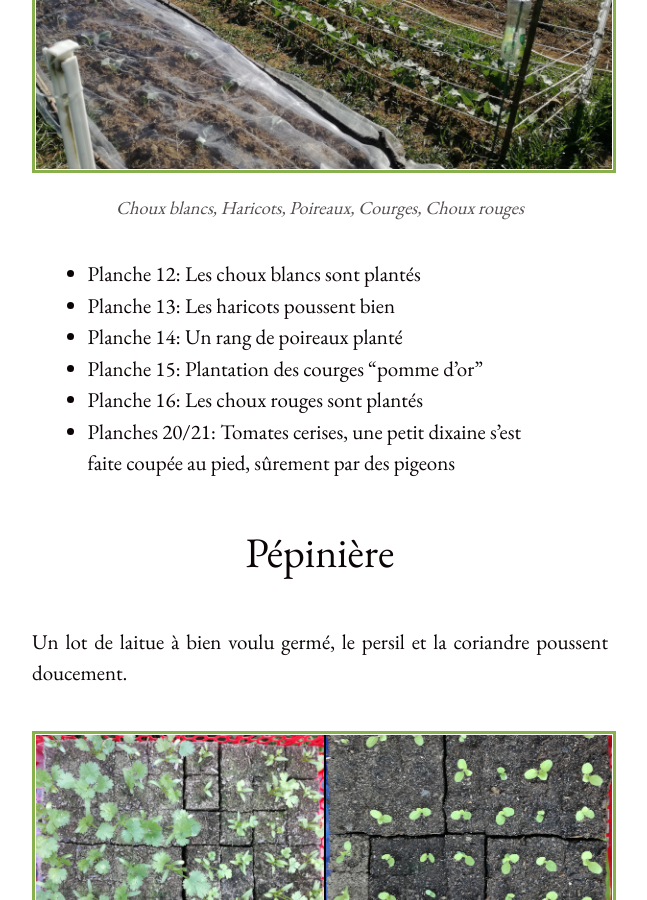
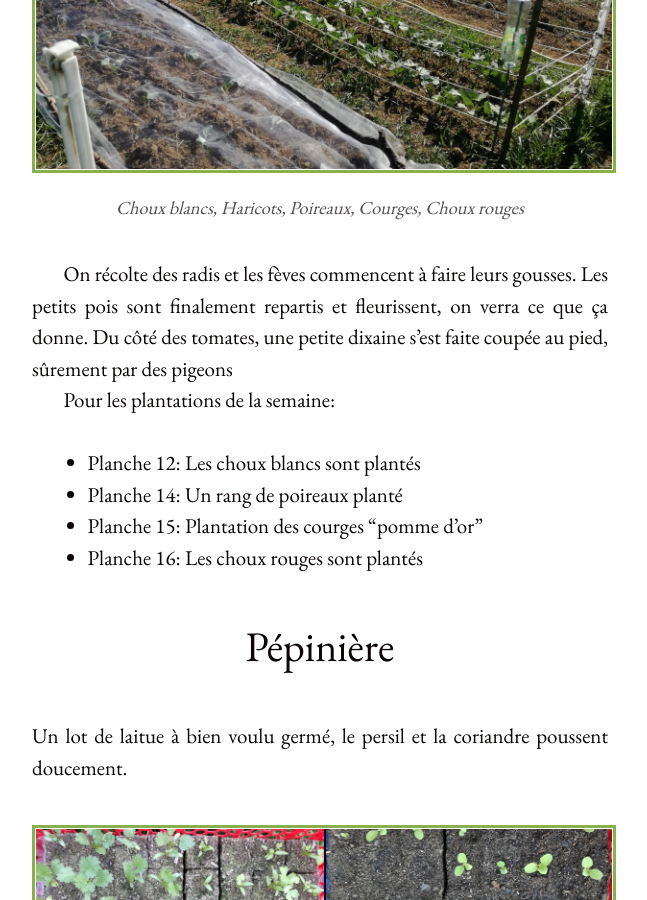
Before and after one commit to lejardindelapetitetortue/lejardindelapetitetortue.github.io, a Jekyll site: the page built from _posts/2021-06-13-jdb2.md, in a window 1280 px wide and 900 px high, scrolled down 1297 px. Shown: the whole window, without its empty margins (320-967 px from the left). Built offline with Jekyll 4.4.1, drawn with Linux system fonts in a browser that asks for light colours.

Commit message:
Corrections

```diff
--- a/_posts/2021-06-13-jdb2.md
+++ b/_posts/2021-06-13-jdb2.md
@@ -22,12 +22,15 @@ botteler la prairie. Il remporte la majorité du foin et m'en laisse un peu pour
     <figcaption>Choux blancs, Haricots, Poireaux, Courges, Choux rouges</figcaption>
 </figure>
 
+On récolte des radis et les fèves commencent à faire leurs gousses. Les petits pois sont finalement repartis et
+fleurissent, on verra ce que ça donne. Du côté des tomates, une petite dixaine s'est faite coupée au pied,
+sûrement par des pigeons
+
+Pour les plantations de la semaine:
 - Planche 12: Les choux blancs sont plantés
-- Planche 13: Les haricots poussent bien
 - Planche 14: Un rang de poireaux planté
 - Planche 15: Plantation des courges "pomme d'or"
 - Planche 16: Les choux rouges sont plantés
-- Planches 20/21: Tomates cerises, une petit dixaine s'est faite coupée au pied, sûrement par des pigeons
 
 ## Pépinière
 
```
